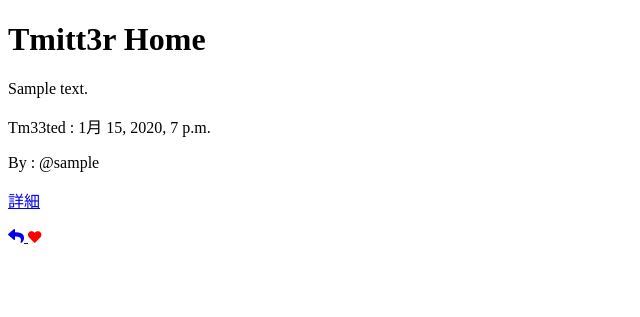
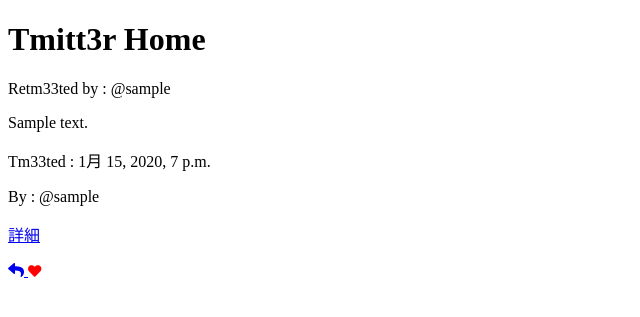
Before and after one commit to Shunsuke-Shimura/final-task, a Django app: page /home/ in a window 1280 px wide. Shown: the part 52-369 px from the top of the page, without its empty margins (0-640 px from the left). Run offline with Django 3.2, Linux system fonts and the light colour scheme; a user stored in the database is signed in; tables that the repository leaves empty hold one stand-in row (values such as "Sample post").

Commit message:
modified tm33t html view template

```diff
--- a/tmitt3r/templates/tmitt3r/tm33t_list.html
+++ b/tmitt3r/templates/tmitt3r/tm33t_list.html
@@ -1,8 +1,17 @@
 {% for tm33t in latest_tm33t_list %}
 <div>
+    {% if tm33t.is_retm33t %}
+    <!-- retm33t -->
+    <p>Retm33ted by : @{{ tm33t.poster }}</p>
+    <p>{{ tm33t.retm33t.tm33t_retm33ted.content|linebreaksbr }}</p>
+    <p>Tm33ted : {{ tm33t.retm33t.tm33t_retm33ted.post_time }}</p>
+    <p>By : @{{ tm33t.retm33t.tm33t_retm33ted.poster }}</p>
+    {% else %}
+    <!-- normal tm33t -->
     <p>{{ tm33t.content|linebreaksbr }}</p>
     <p>Tm33ted : {{ tm33t.post_time }}</p>
     <p>By : @{{ tm33t.poster }}</p>
+    {% endif %}
     <p><a href="{% url 'tmitt3r:detail' tm33t.pk %}">詳細</a></p>
     <div>
         <a href="{% url 'tmitt3r:reply' tm33t.pk %}">
```
Also changed, not shown: tmitt3r/templates/tmitt3r/tm33t_detail.html (+9 -0 lines).
